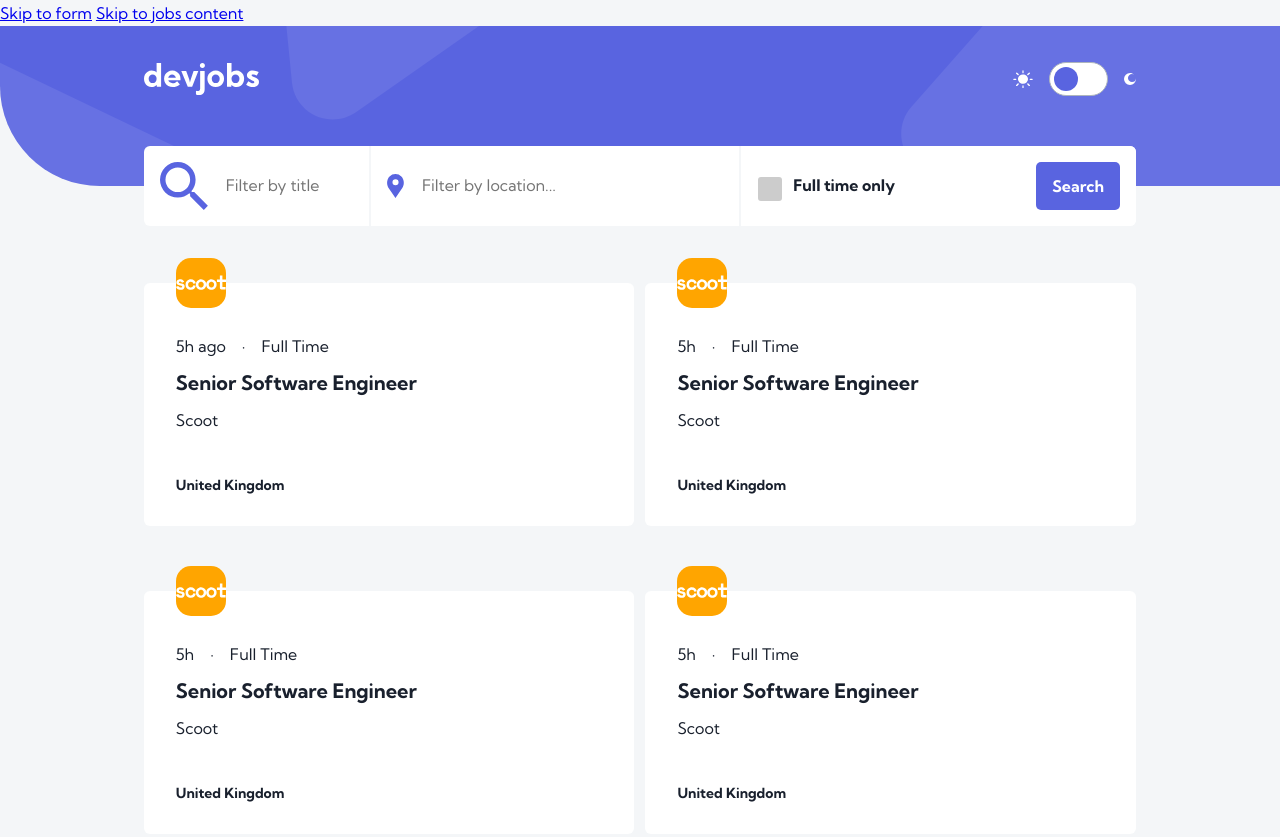
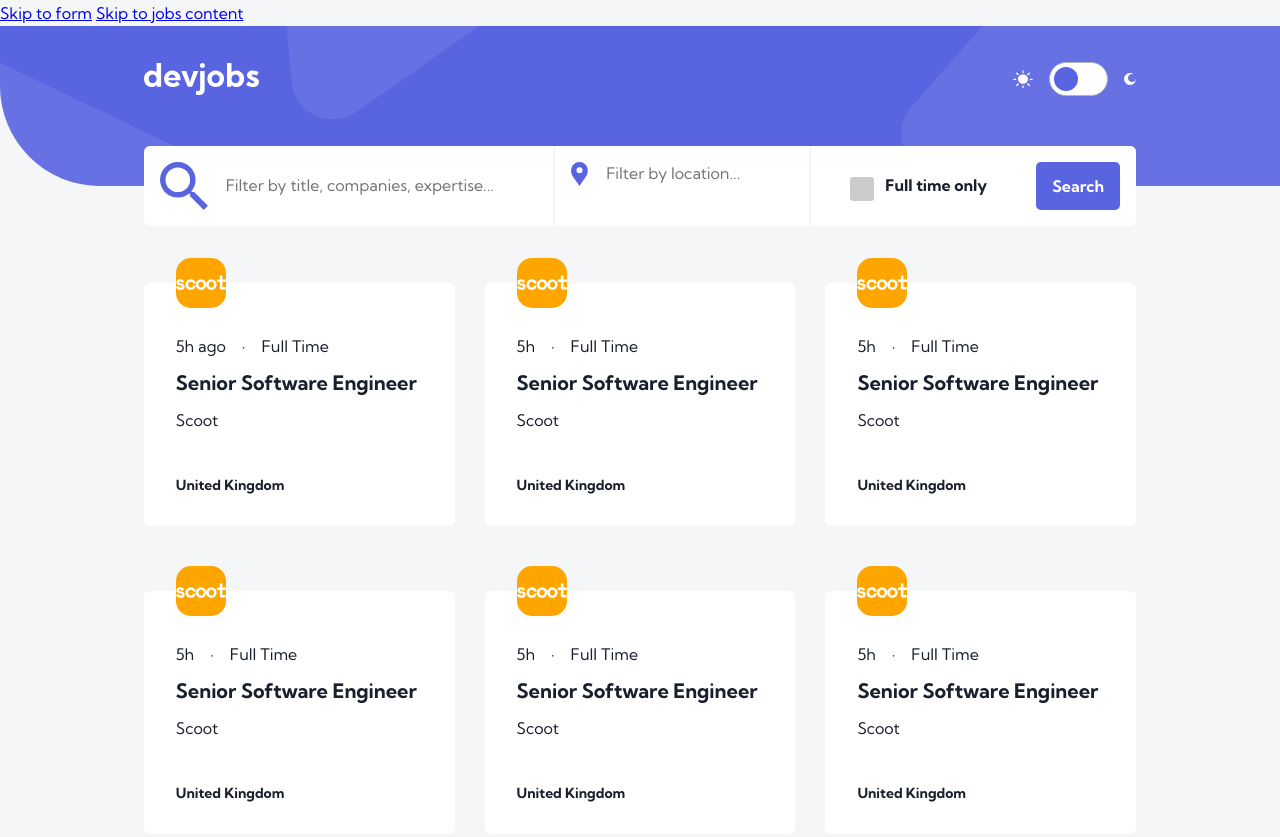
Before and after one commit to Rosanvila/devjobs, a website: page index.html in a window 1280 px wide. Shown: the top 837 px of the page. Drawn offline with Linux system fonts and the light colour scheme.

Commit message:
desktop responsive

```diff
--- a/index.html
+++ b/index.html
@@ -53,7 +53,7 @@
           <div class="research-content">
             <label id="reseach-title" class="reseach-title" for="text">
               <img class="search-logo-large" src="/img/icon-search.svg" alt="">
-              <input type="search" name="reseach-title" id="text" placeholder="Filter by title...">
+              <input type="search" name="reseach-title" id="text" placeholder="Filter by title, companies, expertise...">
               <button id="text" type="button" class="filter-button">
                 <svg width="20" height="20" xmlns="http://www.w3.org/2000/svg" viewBox="0 0 20 20">
                   <path fill="#6E8098"
--- a/scss/layout/_form.scss
+++ b/scss/layout/_form.scss
@@ -1,4 +1,4 @@
-form {
+.research-form {
   position: relative;
   background-color: $white;
   border-radius: 0.375rem;
@@ -7,7 +7,7 @@
   margin-block-start: -2.5rem;
 }
 
-form input {
+.research-form input {
   border: none;
   width: 100%;
 }
@@ -36,9 +36,6 @@
 }
 
 @include mq(md) {
-  .filter-location {
-    margin-block-end: 0;
-  }
 
   form {
     display: flex;
@@ -64,3 +61,9 @@
     border-right: 2px solid $light-grey;
   }
 }
+
+@include mq(xl){
+  .research-content{
+    width: 70%;
+  }
+}
--- a/scss/layout/_main.scss
+++ b/scss/layout/_main.scss
@@ -1,30 +1,30 @@
-.jobs{
+.jobs {
   background-color: $light-grey;
 }
 
-.main-content{
+.main-content {
   display: grid;
 }
 
-.jobs-container{
+.jobs-container {
   display: grid;
   row-gap: 3.0625rem;
   padding-block-end: 2rem;
   background-color: $white;
-  border-radius: .375rem;
+  border-radius: 0.375rem;
   margin-block-start: 3.5625rem;
   background-color: $light-grey;
 }
 
-.job-card{
+.job-card {
   display: flex;
   flex-direction: column;
-  padding: 0 .5625rem 2rem 2rem;
-  border-radius: .375rem;
+  padding: 0 0.5625rem 2rem 2rem;
+  border-radius: 0.375rem;
   background-color: $white;
 }
 
-.job-logo{
+.job-logo {
   display: flex;
   transform: translateY(-50%);
   width: 3.125rem;
@@ -33,26 +33,35 @@
   border-radius: 15px;
 }
 
-.job-description{
+.job-description {
   display: flex;
   gap: 1rem;
 }
 
-.job-title{
-  margin-block: .75rem;
+.job-title {
+  margin-block: 0.75rem;
   text-decoration: none;
 }
 
-.job-location{
+.job-location {
   margin-block-start: 2.75rem;
 }
 
-@include mq(md){
+@include mq(md) {
   .jobs-container {
     display: grid;
-    grid-template-columns: auto auto;
+    grid-template-columns: repeat(2, 1fr);
     grid-template-rows: repeat(6, 1fr);
     row-gap: 4.0625rem;
-    column-gap: .6875rem;
+    column-gap: 0.6875rem;
   }
 }
+
+@include mq(xl) {
+  .jobs-container {
+    display: grid;
+    grid-template-columns: repeat(3, 1fr);
+    grid-template-rows: repeat(4, 1fr);
+    column-gap: 1.875rem;
+  }
+}
--- a/scss/layout/_modal.scss
+++ b/scss/layout/_modal.scss
@@ -125,4 +125,10 @@
   .checkmark {
     top: 0;
   }
+
+  @include mq(xl){
+    .filter-location::after{
+      left: 67%;
+    }
+  }
 }
```
Also changed, not shown: css/style.css, 1 other file.
